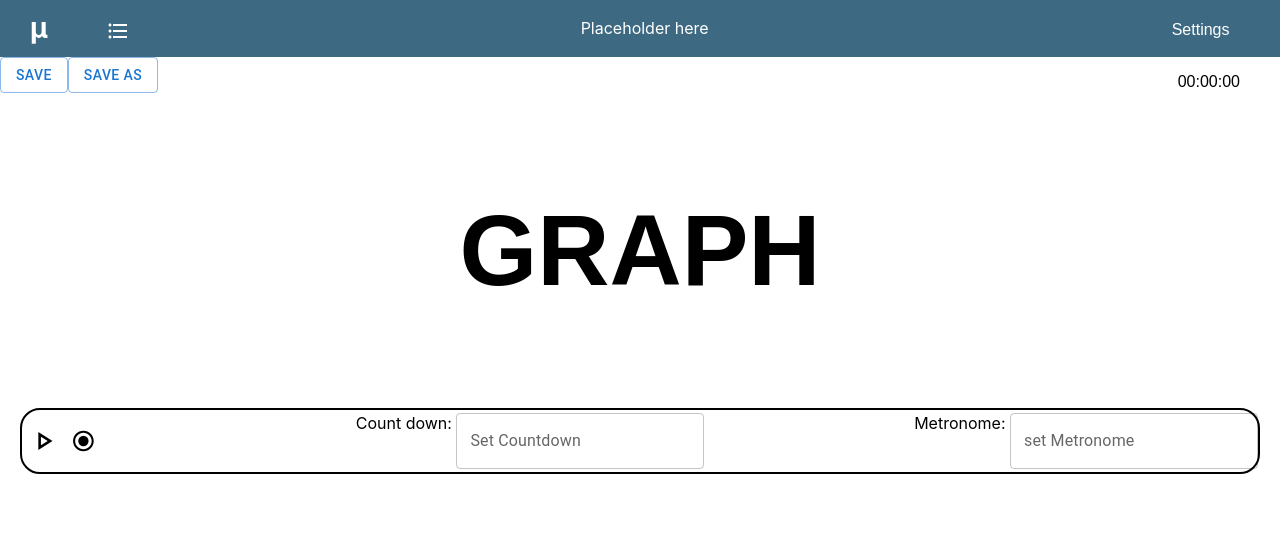
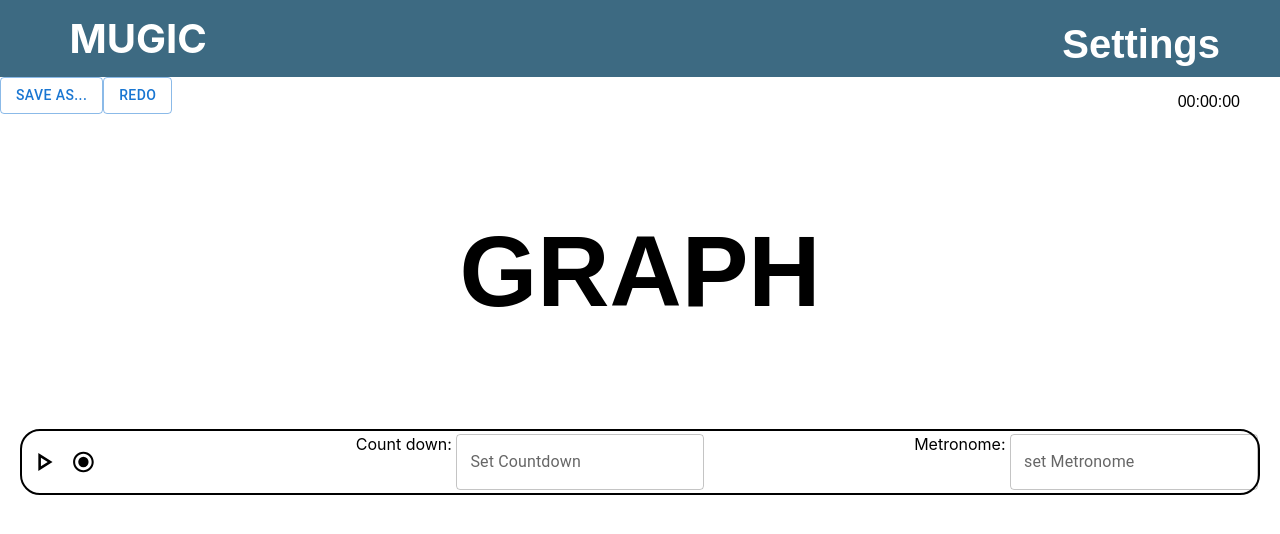
Before and after one commit to beeryce7/Mugic-Bowing-Application, a React (Create React App) app in the folder app/: page /#/record in a window 1280 px wide. Shown: the top 534 px of the page. Built offline with nearby package versions, Linux system fonts and the light colour scheme.

Commit message:
A TON OF UI CHANGES

```diff
--- a/app/src/components/PlaySession/Header.js
+++ b/app/src/components/PlaySession/Header.js
@@ -2,17 +2,19 @@ import React from 'react';
 import './SessionState.css'; // Import your CSS file for styling
 import { Link } from "react-router-dom";
 import BasicMenu from './BasicMenu';
+import { useSelector } from 'react-redux';
+
 
 const Header = () => {
+
+
   return (
     <div className="new-header">
       <div className="nav-items">
-        <div className="new-logo"><Link to="/">μ</Link></div>
-        <BasicMenu/>
+        <div className="new-logo"><Link to="/">MUGIC</Link></div>
       </div>
-      <div> Placeholder here</div>
-      <div className="new-recenter"><div className="nav-item"><Link to="/settings">Settings</Link> </div></div>
-    </div>
+      <div className="nav-items"><div className="nav-item"><Link to="/settings">Settings</Link> </div>
+    </div></div>
   );
 };
 
--- a/app/src/components/PlaySession/SessionState.css
+++ b/app/src/components/PlaySession/SessionState.css
@@ -34,21 +34,11 @@
 .new-logo {
     display: flex;
     margin: 0 20px;
-    font-size: 28px;
+    font-size: 40px;
     justify-content: center;
     align-items: center;
     font-weight: var(--main-font-weight);
     margin-left: 29.5px;
-}
-
-
-.new-recenter
-{
-    display: flex;
-    margin: 0 20px;
-    justify-content: center;
-    align-items: center;
-    margin-bottom: 9px;
 }
 
 .offset-left
@@ -82,3 +72,13 @@
     height: 7vh; /* Height of the line, set to full viewport height */
     background-color: black; /* Color of the line */
 }
+
+.new-header {
+    display: flex;
+    align-items: center;
+    padding: 10px;
+    justify-content: space-between;
+
+    background-color: var(--main-header-color);
+    color: var(--main-text-color-invert);
+}
--- a/app/src/components/home/Header.css
+++ b/app/src/components/home/Header.css
@@ -10,22 +10,27 @@
 
 .logo {
     margin: 0 20px;
-    font-size: 28px;
+    font-size: 40px;
+    display: flex;
+    justify-content: center;
+    align-items: center;
     font-weight: var(--main-font-weight);
+    margin-left: 30px;
 }
 
 .nav-items {
     display: flex;
+    font-size: 40px;
+    margin: 0 20px;
+    justify-content: center;
+    align-items: center;
+    font-weight: var(--main-font-weight);
+    margin-left: 30px;
 }
 
 .nav-item {
     margin: 0 30px;
     margin-top: 12px;
-    cursor: pointer;
-    font-family: 'Josefin Sans', sans-serif;
-}
-
-.professor {
     cursor: pointer;
     font-family: 'Josefin Sans', sans-serif;
 }
@@ -49,15 +54,3 @@ text-decoration: underline;
 a:active {
 text-decoration: underline;
 }
-
-
-
-.new-header {
-    display: flex;
-    align-items: center;
-    padding: 0.5px;
-    justify-content: space-between;
-
-    background-color: var(--main-header-color);
-    color: var(--main-text-color-invert);
-}
--- a/app/src/components/home/Header.js
+++ b/app/src/components/home/Header.js
@@ -7,12 +7,11 @@ const Header = () => {
     <div className="header">
       <div className="nav-items">
         <div className="logo"><Link to="/">μ</Link></div>
-        <div className="nav-item"><Link to="/play">Play</Link></div>
         <div className="nav-item"><Link to="/record">Record</Link></div>
-        <div className="nav-item"><Link to="/settings">Settings</Link></div>
+        <div className="nav-item"><Link to="/play">Play Along</Link></div>
       </div>
 
-      <div className="professor">Professsor Kimura </div>
+      <div className="nav-items"><div className="nav-item"><Link to="/settings">Settings</Link></div></div>
     </div>
   );
 };
--- a/app/src/pages/PlaySession/PlaySession.css
+++ b/app/src/pages/PlaySession/PlaySession.css
@@ -46,7 +46,7 @@
 
 .be-on-right
 {
-    font-family: 'Josefin Sans', sans-serif;
+    font-family: var(--main-font);
     float: right;
     display: flex;
     margin: 0 20px;
@@ -55,8 +55,3 @@
     justify-content: center;
     align-items: center;
 }
-
-.change-font
-{
-    font-family: 'Josefin Sans', sans-serif;
-}
--- a/app/src/pages/PlaySession/PlaySession.js
+++ b/app/src/pages/PlaySession/PlaySession.js
@@ -10,8 +10,8 @@ const PlaySession = () => {
   return (
     <div>
         <Header/>
-        <div className="top-graph"><div className="key"><div class="color-block-teacher"></div><div className="change-font">Teacher</div></div></div>
-        <div className="top-graph"><div className="key"><div class="color-block-student"></div><div className="change-font">Student</div></div></div>
+        <div className="top-graph"><div className="key"><div class="color-block-teacher"></div>Teacher</div></div>
+        <div className="top-graph"><div className="key"><div class="color-block-student"></div>Student</div></div>
         <div className="be-on-right">00:00:00</div>
 
         <div className="new-graph">
@@ -22,7 +22,6 @@ const PlaySession = () => {
         <div className="offset-right">
             <div className="lower-box"> <h1>Stats</h1>
                 <li> Accuracy</li>
-                <li>Angle</li>
             </div>
         </div>
     </div>
--- a/app/src/pages/RecordSession/RecordSession.js
+++ b/app/src/pages/RecordSession/RecordSession.js
@@ -2,7 +2,7 @@ import React from 'react';
 import './RecordSession.css';
 import Header from '../../components/PlaySession/Header';
 import SessionState from '../../components/PlaySession/SessionState';
-import { Button, Grid } from '@mui/material';
+import { Button, Grid, Snackbar } from '@mui/material';
 
 const RecordSession = () => {
   return (
@@ -12,8 +12,8 @@ const RecordSession = () => {
     <Grid container rowSpacing={1} columnSpacing={{ xs: 1, sm: 2, md: 3 }}>
     <Grid item xs={6}>
       <div>
-        <Button variant="outlined">Save</Button>
-        <Button variant="outlined">Save As</Button>
+        <Button variant="outlined">Save as...</Button>
+        <Button variant="outlined">Redo</Button>
       </div>
 
 
@@ -30,7 +30,6 @@ const RecordSession = () => {
 
     <SessionState/>
 
-
     </div>
   );
 };
--- a/app/src/pages/home/Home.css
+++ b/app/src/pages/home/Home.css
@@ -10,7 +10,7 @@
     font-family: var(--main-font);
     font-weight: var(--main-font-weight);
     padding-left: 20px;
-    font-size: 22px;
+    font-size: 40px;
     padding-bottom: 0px;
     margin-bottom: 0px;
 }
@@ -26,7 +26,7 @@
     font-family: var(--main-font);
 
     margin-bottom: 20px;
-    font-size: 48px;
+    font-size: 80px;
     height: 150px;
     font-weight: var(--main-font-weight);
 }
--- a/app/src/pages/home/Home.js
+++ b/app/src/pages/home/Home.js
@@ -2,33 +2,28 @@ import React from 'react';
 import CustomButton from '../../components/CustomButton';
 import './Home.css';
 import Header from '../../components/home/Header';
-import { useNavigate } from 'react-router-dom'
-
 
 const Home = () => {
-  const navigate = useNavigate();
-
   return (
     <div>
       <Header/>
 
-      <h1 className="banner">
-        Welcome to MμGIC!
-      </h1>
+      <div className="banner">
+        Welcome to MUGIC<sup>&reg;</sup>!
+      </div>
 
-      <h2 className="text_style">
-        Start a new!
-      </h2>
+      <div className="text_style">
+        Start a new session!
+      </div>
 
       <div className="container">
-        <CustomButton text="Record" onClick={() => navigate("/record")} />
-        <CustomButton text="Import" />
-        <CustomButton text="Add Device" />
+        <CustomButton text="Record" />
+        <CustomButton text="Play Along" />
       </div>
 
-      <h2 className="text_style">
+      <div className="text_style">
         Recent Files
-      </h2>
+      </div>
     </div>
   );
 };
```
Also changed, not shown: 1 other file (tests, documents, lock files or other folders).
